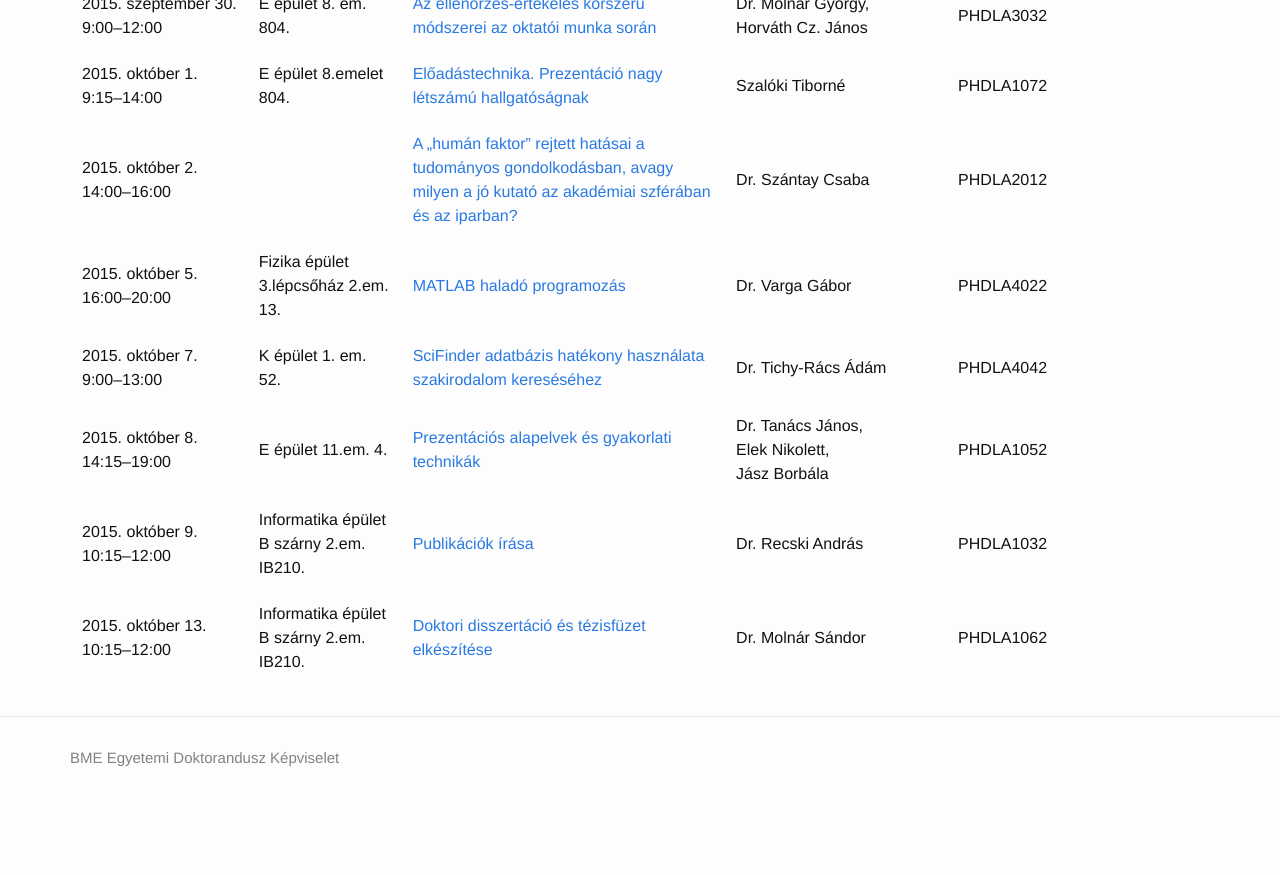
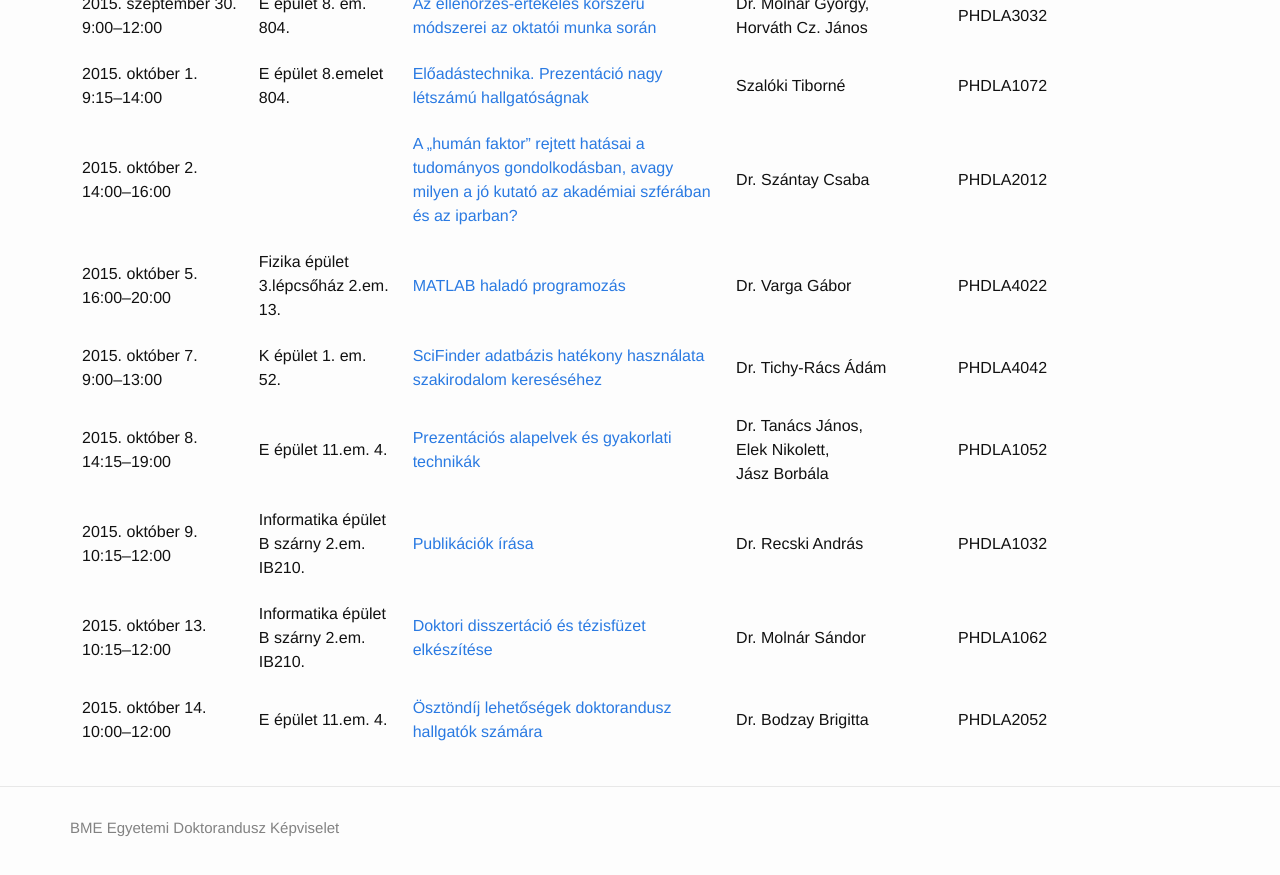
Before and after one commit to totyabaja/bme-edk.github.io, a Jekyll site: the page built from lectures.html, in a window 1280 px wide and 900 px high, scrolled down 623 px. Shown: the top 875 px of the window. Built offline with Jekyll 4.4.1, drawn with Linux system fonts in a browser that asks for light colours; a file with an impossible date is left out; before the commit the page ends 1453 px from its top, so only the background shows below that.

Commit message:
Update 2052-osztondij-lehetosegek.md

```diff
--- a/_lectures/2052-osztondij-lehetosegek.md
+++ b/_lectures/2052-osztondij-lehetosegek.md
@@ -1,6 +1,6 @@
 ---
 layout: lecture
-date: TBA
+date: 2015.10.14.
 title: Ösztöndíj lehetőségek doktorandusz hallgatók számára
 lecturers:
   - name: Dr. Bodzay Brigitta
@@ -11,7 +11,7 @@ duration: 2 óra
 schools: összes
 audience: doktoranduszoknak
 participants: 20 fő
-location: E épület 11. em. 4.
+location: E épület 11.em. 4.
 starttime: "10:00"
 endtime: "12:00"
 form:
```
